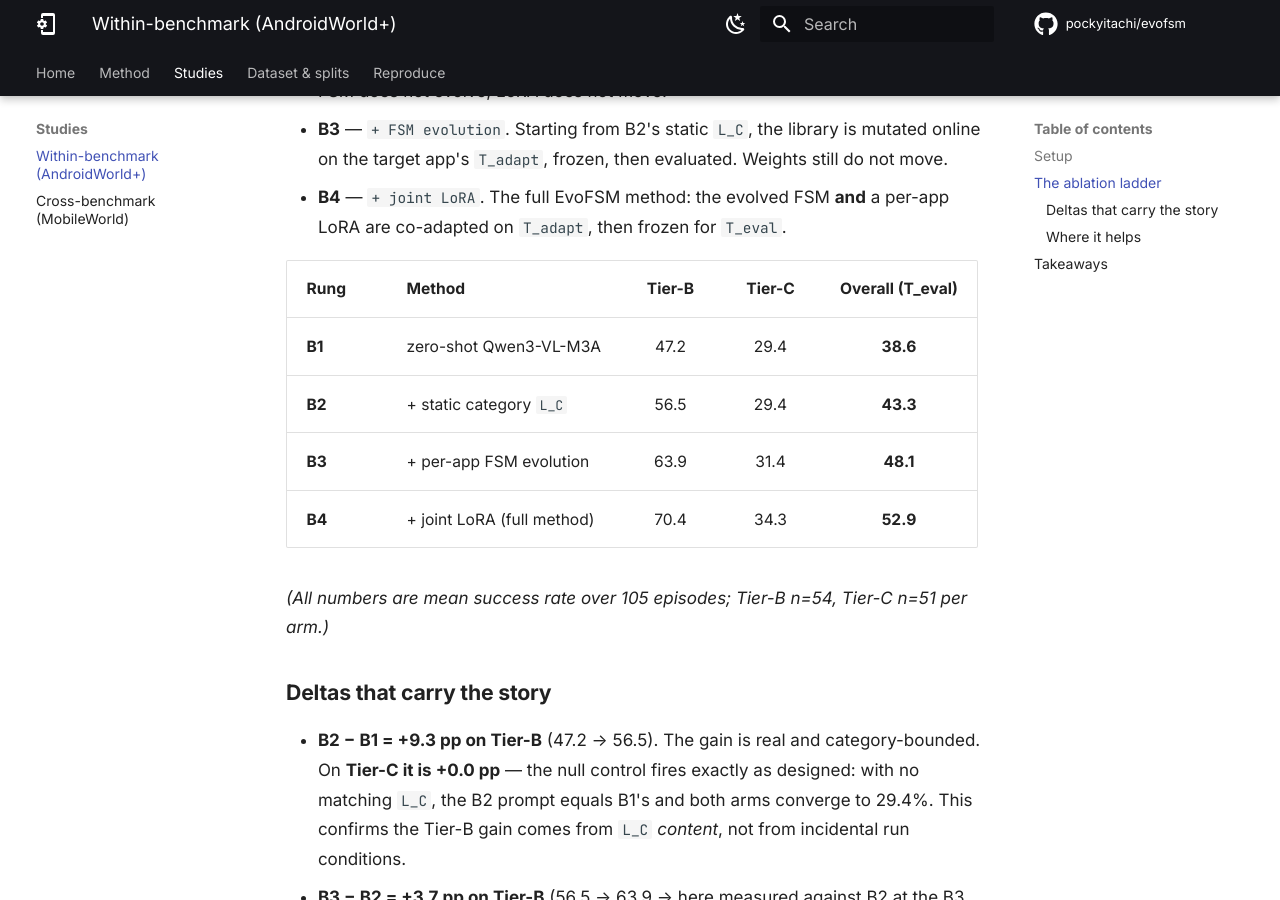
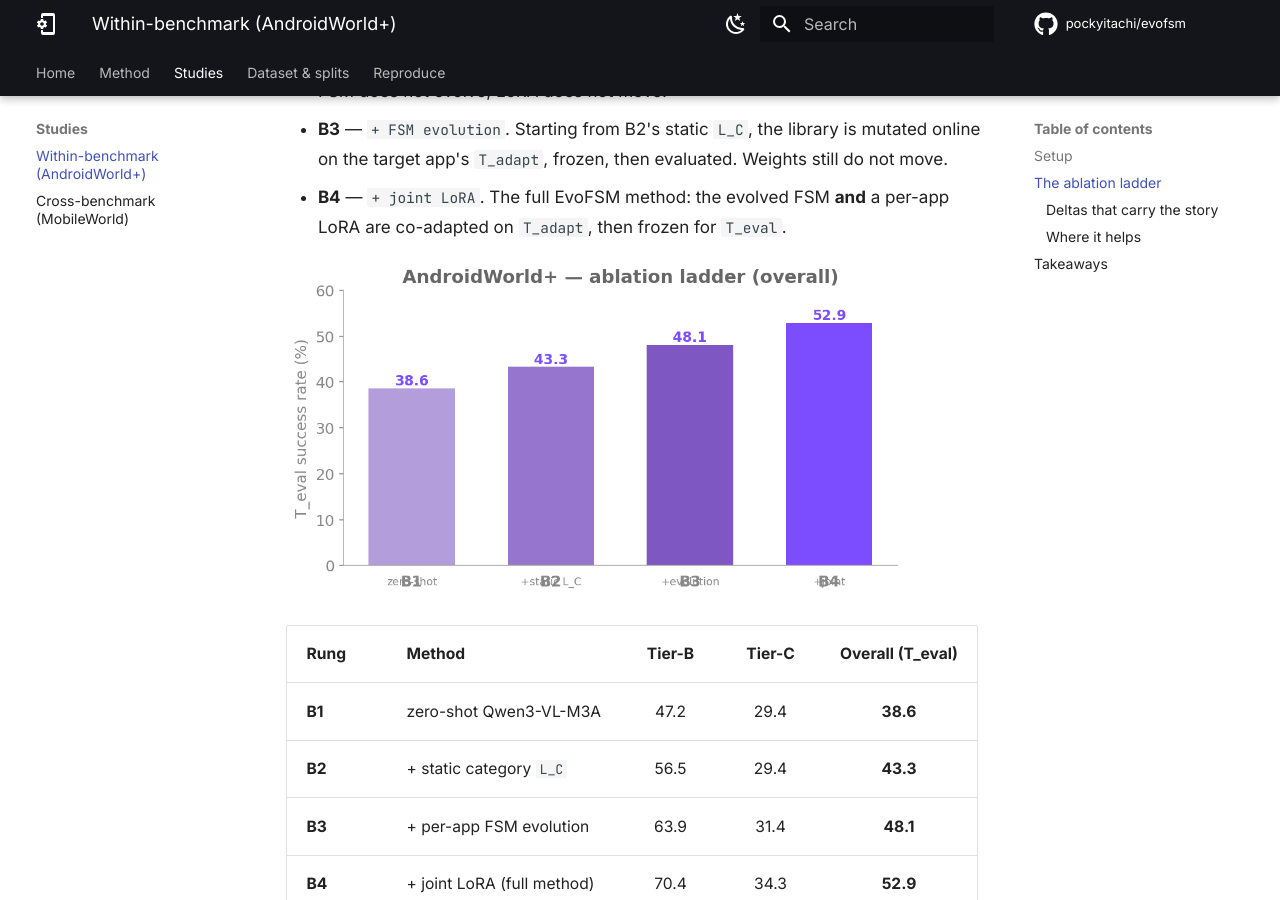
Before and after one commit to pockyitachi/evofsm, an MkDocs documentation site: the page built from website/docs/within-benchmark.md, in a window 1280 px wide and 900 px high, scrolled down 1619 px. Built offline with MkDocs 1.6.1 and Material for MkDocs 9.7.7, drawn with Linux system fonts in a browser that asks for light colours; comment, search, counter and statistics services are not loaded.

Commit message:
docs site: add B1-B4 and cross-model bar charts to study pages
matplotlib bar charts (transparent, purple-themed) above the ablation tables:
AndroidWorld+ B1->B4 overall, and MobileWorld B1-B3 two-model comparison.

Co-Authored-By: Claude Opus 4.8 (1M context) <noreply@anthropic.com>

```diff
--- a/website/docs/within-benchmark.md
+++ b/website/docs/within-benchmark.md
@@ -50,6 +50,8 @@ Four rungs, each adding one capability on top of the previous:
   still do not move.
 - **B4** — `+ joint LoRA`. The full EvoFSM method: the evolved FSM **and** a
   per-app LoRA are co-adapted on `T_adapt`, then frozen for `T_eval`.
+
+![AndroidWorld+ ablation ladder — B1 to B4 overall T_eval](assets/rl_ladder.png){ width="620" }
 
 | Rung | Method | Tier-B | Tier-C | **Overall (T_eval)** |
 |---|---|:---:|:---:|:---:|
```
Also changed, not shown: website/docs/cross-benchmark.md (+2 -0 lines), website/docs/assets/mw_models.png (added), website/docs/assets/rl_ladder.png (added).
